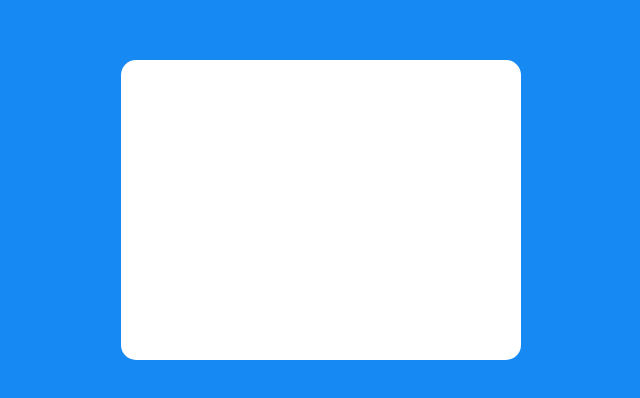
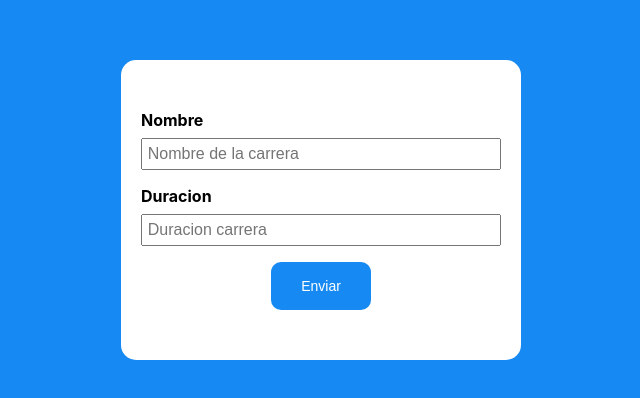
Before and after one commit to rocarlos1585/test-react-curso, a React (Create React App) app: page / in a window 1280 px wide. Shown: the part 240-638 px from the top of the page, without its empty margins (319-959 px from the left). Built offline with nearby package versions, Linux system fonts and the light colour scheme.

Commit message:
input and button components created

```diff
--- /dev/null
+++ b/src/formularioCarrera/components/Button.jsx
@@ -0,0 +1,13 @@
+import React from 'react'
+import '../styles/Button.css'
+
+export const Button = ({text, data}) => {
+  const submit = () => {
+    console.log(data)
+  }
+  return (
+    <div className='btn-form'>
+      <button className='button' onClick={submit} >{text}</button>
+    </div>
+  )
+}
--- /dev/null
+++ b/src/formularioCarrera/components/Input.jsx
@@ -0,0 +1,30 @@
+import React from 'react'
+
+import '../styles/Input.css'
+
+export const Input = ({label, type, placeholder, setData, data}) => {
+  const saveData = ({target: {value}}) => {
+    let dataInput
+    if(label === 'Nombre') {
+      dataInput = {
+        ...dataInput,
+        'nombre': value
+      }
+    } else {
+      dataInput = {
+        ...dataInput,
+        'duracion': Number(value)
+      }
+    }
+    setData({
+      ...data,
+      ...dataInput,
+    })
+  }
+  return (
+    <div className='input'>
+      <label className='label-input'>{label}</label>
+      <input className='input-field' type={type} placeholder={placeholder} onInput={saveData} />
+    </div>
+  )
+}
--- a/src/formularioCarrera/index.jsx
+++ b/src/formularioCarrera/index.jsx
@@ -1,8 +1,18 @@
+import React, { useState } from 'react'
 import './style-carrera.css'
+import { Input } from './components/Input';
+import { Button } from './components/Button';
 
 const Index = () => {
-
-    return <div className="container-carrera"></div>;
+    const [dataForm, setDataForm] = useState({
+        nombre: '',
+        duracion: 0,
+      });
+    return <div className="container-carrera">
+        <Input label="Nombre" type="text" placeholder="Nombre de la carrera" setData={setDataForm} data={dataForm} />
+        <Input label="Duracion" type="number" placeholder="Duracion carrera" setData={setDataForm} data={dataForm} />
+        <Button text="Enviar" data={dataForm} />
+    </div>;
 
 }
 
--- a/src/formularioCarrera/style-carrera.css
+++ b/src/formularioCarrera/style-carrera.css
@@ -27,4 +27,8 @@ body{
 	height: 300px;
 	margin: 300px 0px;
 	width: 400px;
+  display: flex;
+  flex-direction: column;
+  align-items: center;
+  justify-content: center;
 }
--- /dev/null
+++ b/src/formularioCarrera/styles/Button.css
@@ -0,0 +1,15 @@
+.button {
+  background-color: #168af2;
+  border: none;
+  border-radius: 10px;
+  color: #fff;
+  font-size: 14px;
+  margin: 1rem;
+  padding: 1rem;
+  width: 100px;
+}
+
+.button:hover {
+  opacity: .8;
+  cursor: pointer;
+}
--- /dev/null
+++ b/src/formularioCarrera/styles/Input.css
@@ -0,0 +1,18 @@
+.input {
+  display: flex;
+  flex-direction: column;
+  margin-top: 1rem;
+  text-align: left;
+  width: 90%;
+}
+
+.label-input {
+  font-size: 16px;
+  font-weight: bold;
+  margin-bottom: .5rem;
+}
+
+.input-field {
+  font-size: 16px;
+  padding: .3rem;
+}
```
